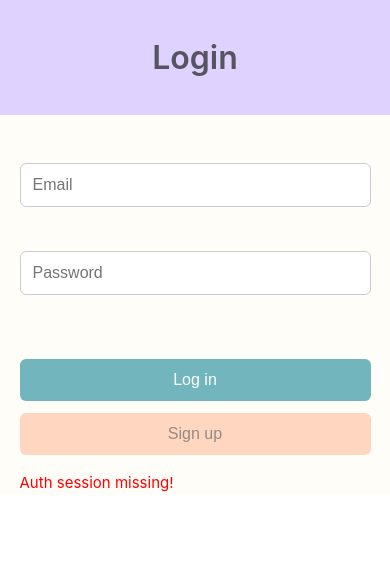
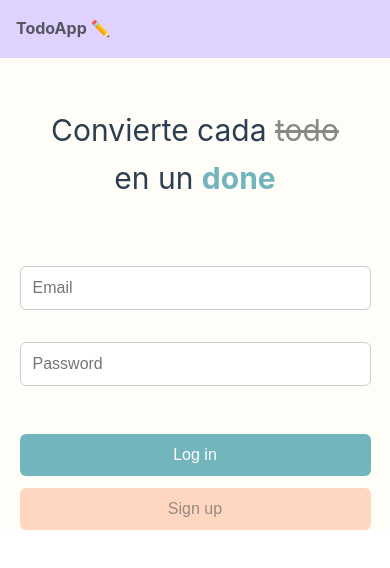
Before and after one commit to elenapiaggio/todoapp-vue-project, a Vue app: page / in a window 390 px wide. Shown: the top 568 px of the page. Built offline with nearby package versions, Linux system fonts and the light colour scheme; no server answers.

Commit message:
UPDATE mobile style

```diff
--- /dev/null
+++ b/src/components/Header.vue
@@ -0,0 +1,29 @@
+<script setup>
+</script>
+
+<template>
+  <div class="header">
+    <p class="login-title">TodoApp ✏️</p>
+    <slot />
+  </div>
+</template>
+
+
+
+<style scoped>
+.header {
+  background-color: #E0D2FE;
+  padding: 1rem;
+  display: flex;
+  justify-content: space-between;
+  align-items: center;
+  font-size: 1rem;
+}
+
+.login-title {
+  font-size: 1rem;
+  font-weight: bold;
+  margin: 0;
+  color: #555561;
+}
+</style>
--- a/src/views/LoginView.vue
+++ b/src/views/LoginView.vue
@@ -2,6 +2,8 @@
 import { ref } from "vue";
 import { useAuthStore } from '@/stores/auth.store';
 import { useRouter } from 'vue-router';
+
+import Header from "@/components/Header.vue";
 
 const router = useRouter();
 const auth = useAuthStore();
@@ -33,12 +35,15 @@ const handleSeeUser = async () => {
 <template>
   <div class="login-container">
 
-    <div class="header">
-      <h1 class="login-title">Login</h1>
+    <Header />
+
+    <div class="login-welcome-title">
+      <h1> Convierte cada <span class="tachado">todo</span> <br />en un <span class="hecho">done</span>
+      </h1>
     </div>
 
+    <div class="login-form">
 
-    <div class="login-form">
       <div class="login-inputs">
         <input type="email" id="email" placeholder="Email" v-model="email">
         <input type="password" id="password" placeholder="Password" v-model="password">
@@ -56,9 +61,7 @@ const handleSeeUser = async () => {
         <p>Usuario actual: {{ auth.user.email }}</p>
       </div>
 
-      <div v-if="auth.error" style="color: red">
-        {{ auth.error }}
-      </div>
+
 
     </div>
 
@@ -73,11 +76,12 @@ const handleSeeUser = async () => {
   flex-direction: column;
 }
 
-.login-title {
-  font-size: 2rem;
-  font-weight: 600;
+.login-welcome-title {
+  width: 90%;
+  margin: 0 auto;
   text-align: center;
-  color: #555460;
+  margin-top: 3rem;
+  margin-bottom: 1rem;
 }
 
 .login-form {
@@ -91,9 +95,8 @@ const handleSeeUser = async () => {
 .login-inputs {
   display: flex;
   flex-direction: column;
-  gap: 0.75rem;
   margin-top: 2rem;
-  margin-bottom: 2rem;
+  margin-bottom: 1rem;
 }
 
 input {
@@ -144,16 +147,24 @@ button:hover {
 
 .header {
   background-color: #E0D2FE;
-  padding: 2rem 3rem 2rem;
+  padding: 1rem;
   display: flex;
-  justify-content: center;
+  justify-content: space-between;
   align-items: center;
+  font-size: 1rem;
 }
 
-.header-title {
-  font-size: 2rem;
+
+
+.tachado {
+  text-decoration: line-through;
+  color: #888;
+}
+
+.hecho {
   font-weight: bold;
-  margin: 0;
-  color: #555561;
+  color: #73B5BD;
 }
+
+@media (min-width: 768px) {}
 </style>
--- a/src/views/TasksView.vue
+++ b/src/views/TasksView.vue
@@ -3,6 +3,9 @@ import { ref, onMounted } from "vue";
 
 import { useTasksStore } from "@/stores/task.store";
 import { useAuthStore } from '@/stores/auth.store';
+
+import Header from "@/components/Header.vue";
+
 
 const auth = useAuthStore()
 const tasksStore = useTasksStore();
@@ -42,9 +45,10 @@ const handleToggleComplete = async (task) => {
 <template>
   <div class="tasks-container">
 
-    <div class="header">
-      <h1>ToDo-App ✏️</h1>
-    </div>
+    <Header>
+      <a href="#" class="logout-link" @click.prevent="auth.logout()">Log out</a>
+
+    </Header>
 
     <div class="tasks-content">
       <div class="task-form">
@@ -179,4 +183,16 @@ const handleToggleComplete = async (task) => {
   background-color: #e57373;
   color: white;
 }
+
+.logout-link {
+  color: #555561;
+  text-decoration: none;
+  font-size: 0.9rem;
+  cursor: pointer;
+}
+
+.logout-link:hover {
+  text-decoration: underline;
+}
+
 </style>
```
